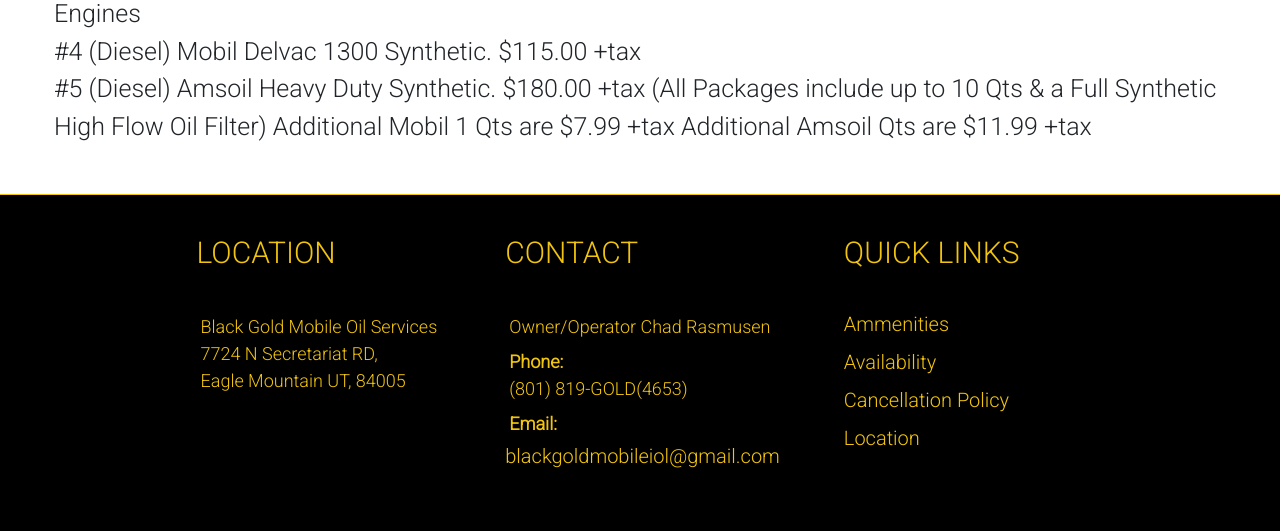
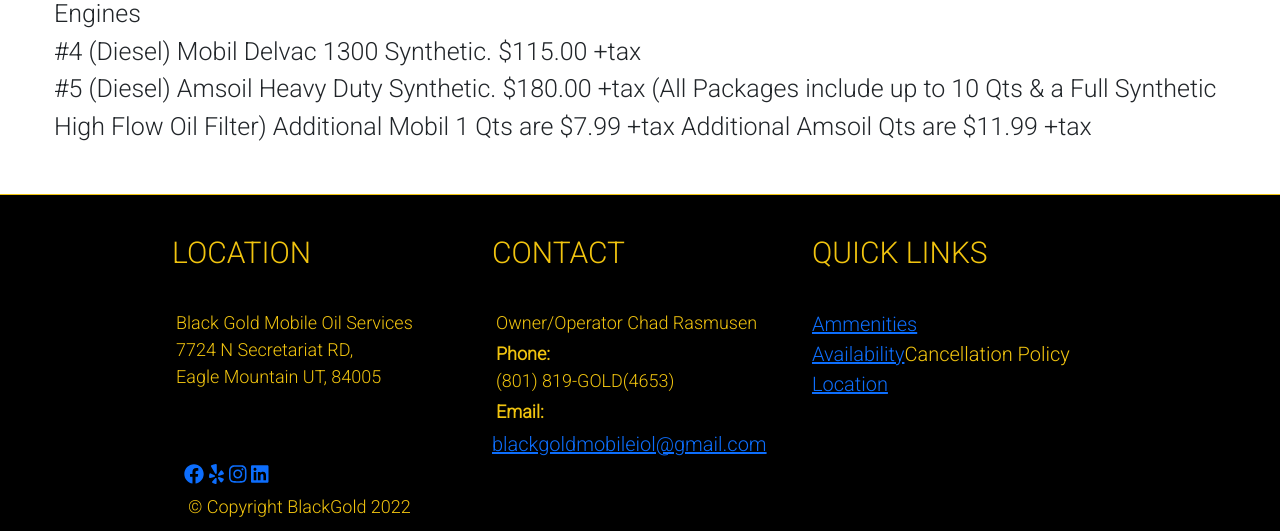
Before and after one commit to pearl178/black-gold-web-app, a PHP site: page /index.php in a window 1280 px wide. Shown: the part 1629-2160 px from the top of the page. Run offline with PHP 8.4, Linux system fonts and the light colour scheme; some libraries are stand-ins or nearby versions.

Commit message:
change footer styling

```diff
--- a/footer.php
+++ b/footer.php
@@ -1,32 +1,39 @@
 <footer>
-<div class="footer-container">
-  <div class="footer">
-    <div class="footer-heading footer-1">
+<div class="contianer footer-container">
+  <div class="row footer">
+    <div class="col-lg-4 footer-1">
       <h3 class="footer-h3">LOCATION</h3>
       <p>Black Gold Mobile Oil Services <br>
          7724 N Secretariat RD, <br>
          Eagle Mountain UT, 84005</p>
     </div>
 
-    <div class="footer-heading footer-2">
+    <div class="col-lg-4 footer-2">
       <h3 class="footer-h3">CONTACT</h3>
       <p>Owner/Operator Chad Rasmusen</p>
         <p><strong>Phone:</strong><br>
          (801) 819-GOLD(4653)</p>
          <p><strong>Email:</strong></p>
-        <a href="mailto:blackgoldmobileiol@gmail.com">blackgoldmobileiol@gmail.com</a></p>
+        <a href="mailto:blackgoldmobileiol@gmail.com">blackgoldmobileiol@gmail.com</a>
     </div>
 
-    <div class="footer-heading footer-3">
+    <div class="col-lg-4 footer-3">
       <h3 class="footer-h3">QUICK LINKS</h3>
-
-      <a href="#Ammenities">Ammenities</a>
-      <a href="#Availability">Availability</a>
-      <a href="#Cancellation">Cancellation Policy</a>
+      <a href="#Ammenities">Ammenities</a><br>
+      <a href="#Availability">Availability</a><br<
+      <a href="#Cancellation">Cancellation Policy</a><br>
       <a href="#Location">Location</a>
     </div>
+    <div class='row'>
+      <div class='footer-icons'>
+      <a class='social-icon' href='https://www.facebook.com/BlackGoldMobileOil/'><i class="fa-brands fa-facebook"></i></a>
+      <a class='social-icon' href='https://www.yelp.com/biz/black-gold-mobile-oil-service-clearfield'><i class="fa-brands fa-yelp"></i></a>
+      <a class='social-icon' href=''><i class="fa-brands fa-instagram"></i></a>
+      <a class='social-icon' href='https://www.linkedin.com/in/chad-rasmusen-29827516/'><i class="fa-brands fa-linkedin"></i></a>
+      <p>© Copyright BlackGold 2022</p>
+      </div>
+      </div>
   </div>
-</div>
 </footer>
 <!-- Bootstrap core JS-->
 <script src="https://cdn.jsdelivr.net/npm/bootstrap@5.1.3/dist/js/bootstrap.bundle.min.js"></script>
```
